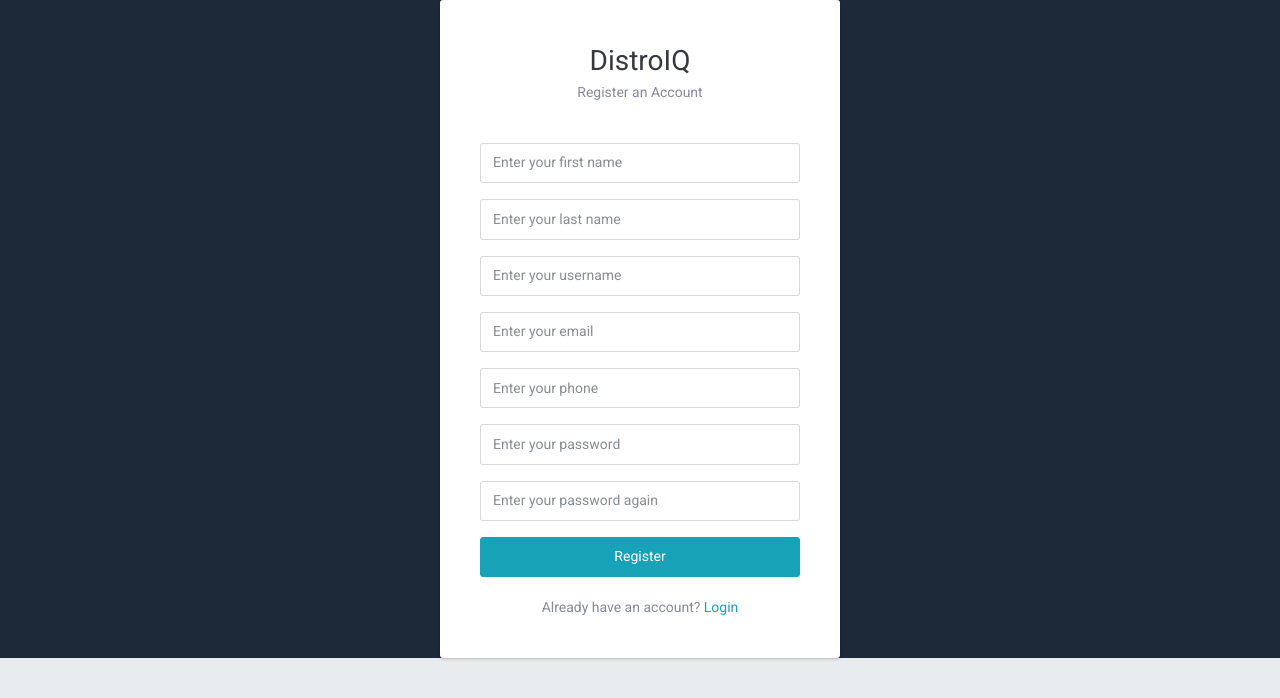
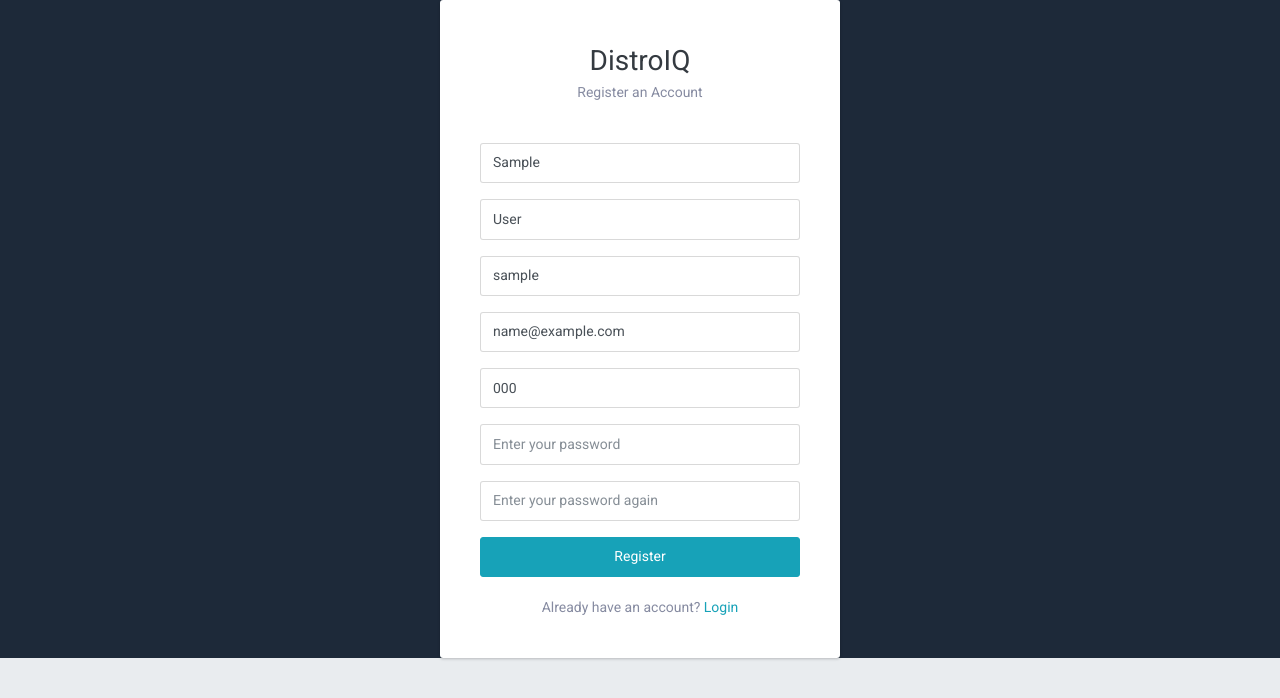
Before and after one commit to javarce/distro, a Django app: template distro/templates/business/account/register.html in a window 1280 px wide. Shown: the top 698 px of the page. Run offline with Django 3.2, Linux system fonts and the light colour scheme; the template is opened without the code that fills it: most values are stand-ins (such as "Sample title", 1, 10 or a date in 2020); some libraries are stand-ins or nearby versions; some web fonts are replaced.

Commit message:
Fix registration.

```diff
--- a/distro/templates/business/account/register.html
+++ b/distro/templates/business/account/register.html
@@ -50,32 +50,38 @@
 
             <div class="form-group">
                 <!-- First name -->
-                <input name="first_name" type="text" class="form-control" placeholder="Enter your first name">
+                {% if errors.error_first_name %}<p class="text-danger">{{ errors.error_first_name }}</p>{% endif %}
+                <input name="first_name" type="text" class="form-control" value="{{ first_name }}" placeholder="Enter your first name">
             </div>
 
             <div class="form-group">
                 <!-- Last name -->
-                <input name="last_name" type="text" class="form-control" placeholder="Enter your last name">
+                {% if errors.error_last_name %}<p class="text-danger">{{ errors.error_last_name }}</p>{% endif %}
+                <input name="last_name" type="text" class="form-control" value="{{ last_name }}" placeholder="Enter your last name">
             </div>
 
             <div class="form-group">
                 <!-- Username -->
-                <input name="username" type="text" class="form-control" placeholder="Enter your username">
+                {% if errors.error_username %}<p class="text-danger">{{ errors.error_username }}</p>{% endif %}
+                <input name="username" type="text" class="form-control" value="{{ username }}" placeholder="Enter your username">
             </div>
 
 
             <div class="form-group">
                 <!-- Email -->
-                <input name="email" type="email" class="form-control" placeholder="Enter your email">
+                {% if errors.error_email %}<p class="text-danger">{{ errors.error_email }}</p>{% endif %}
+                <input name="email" type="email" class="form-control" value="{{ email }}" placeholder="Enter your email">
             </div>
 
             <div class="form-group">
                 <!-- Telephone -->
-                <input name="phone" type="text" class="form-control" placeholder="Enter your phone">
+                {% if errors.error_phone %}<p class="text-danger">{{ errors.error_phone }}</p>{% endif %}
+                <input name="phone" type="text" class="form-control" value="{{ phone }}" placeholder="Enter your phone">
             </div>
 
             <div class="form-group">
                 <!-- Password -->
+                {% if errors.error_password %}<p class="text-danger">{{ errors.error_password }}</p>{% endif %}
                 <input name="password" type="password" class="form-control" placeholder="Enter your password">
             </div>
 
--- a/distro/templates/business/business/add.html
+++ b/distro/templates/business/business/add.html
@@ -27,16 +27,19 @@
                         <form action="{{action}}" method="post" enctype="multipart/form-data">
                             {% csrf_token %}
                             <div class="form-group">
+                                {% if errors.error_name %}<p class="text-danger">{{ errors.error_name }}</p>{% endif %}
                                 <label for="name">Business name (<span class="text-danger">*</span>)</label>
                                 <input id="name" name="name" value="{{ name }}" type="text" class="form-control" required/>
                             </div>
 
                             <div class="form-group">
+                                {% if errors.error_category %}<p class="text-danger">{{ errors.error_category }}</p>{% endif %}
                                 <label for="category">Category (<span class="text-danger">*</span>)</label>
                                 <input id="category" name="category" value="{{ category }}" type="text" class="form-control" required/>
                             </div>
 
                             <div class="form-group">
+                                {% if errors.error_photo %}<p class="text-danger">{{ errors.error_photo }}</p>{% endif %}
                                 <label>Photo (<span class="text-danger">*</span>)</label><br/>
                                 <label class="custom-file" for="file">
                                 <input
@@ -56,6 +59,7 @@
                             </div>
 
                             <div class="form-group">
+                                {% if errors.error_location %}<p class="text-danger">{{ errors.error_location }}</p>{% endif %}
                                 <label for="location">Location (<span class="text-danger">*</span>)</label>
                                 <input id="location" name="location" value="{{ location }}" type="text" class="form-control" required/>
                             </div>
```
Also changed, not shown: business/views.py (+11 -5 lines).
